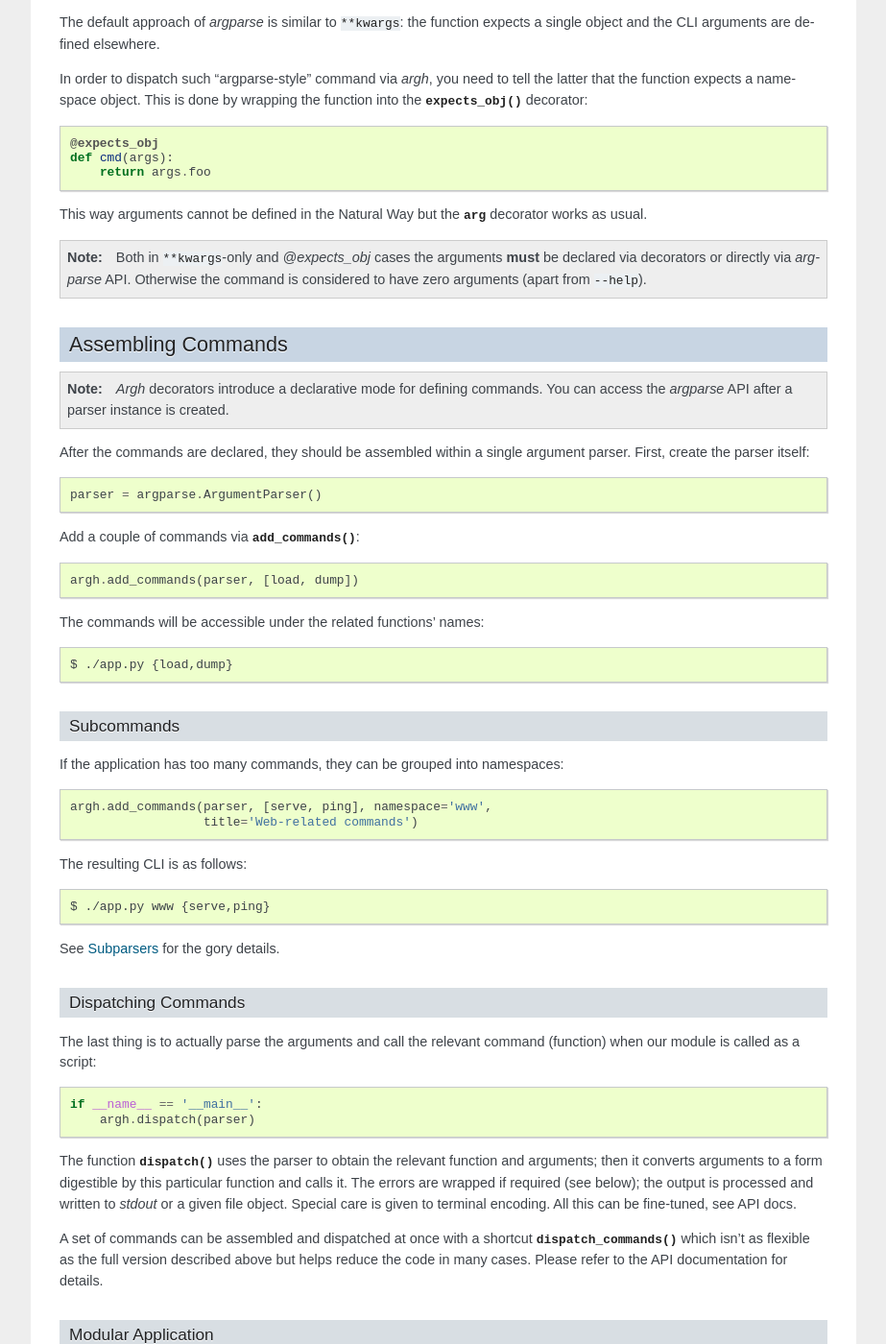
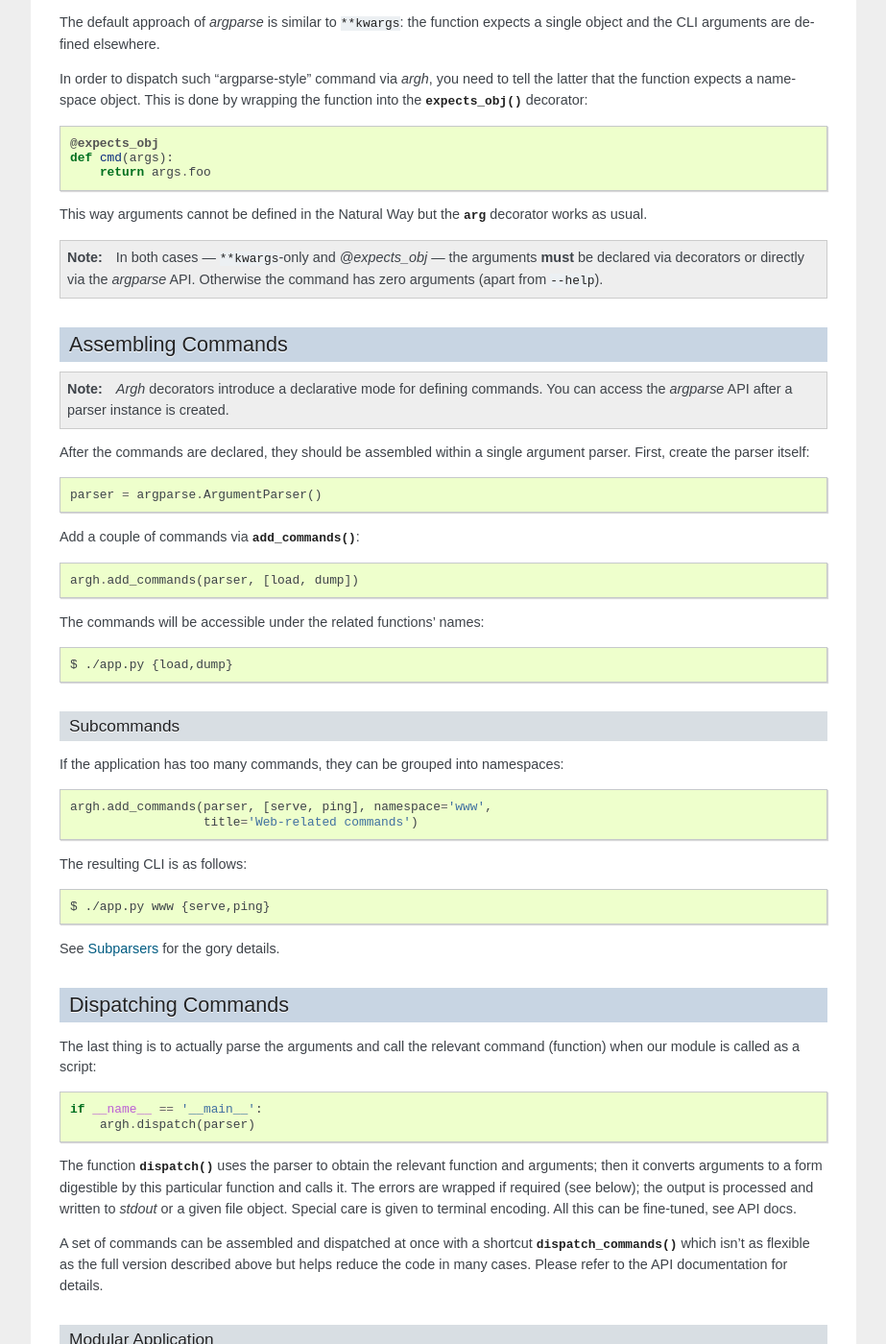
Before and after one commit to neithere/argh, a Sphinx documentation site: the page built from docs/tutorial.rst, in a window 1280 px wide and 1400 px high, scrolled down 3289 px. Shown: the whole window at 96% size, without its empty margins (198-1121 px from the left). Built offline with Sphinx 7.4.7, drawn with Linux system fonts in a browser that asks for light colours; some of the changed text lies outside the part shown.

Commit message:
Fix documentation

```diff
--- a/docs/tutorial.rst
+++ b/docs/tutorial.rst
@@ -207,10 +207,9 @@ This way arguments cannot be defined in the Natural Way but the
 :class:`~argh.decorators.arg` decorator works as usual.
 
 .. note::
-
-   Both in ``**kwargs``-only and `@expects_obj` cases the arguments **must**
-   be declared via decorators or directly via `argparse` API.  Otherwise the
-   command is considered to have zero arguments (apart from ``--help``).
+   In both cases — ``**kwargs``-only and `@expects_obj` — the arguments
+   **must** be declared via decorators or directly via the `argparse` API.
+   Otherwise the command has zero arguments (apart from ``--help``).
 
 Assembling Commands
 -------------------
@@ -248,7 +247,7 @@ The resulting CLI is as follows::
 See :doc:`subparsers` for the gory details.
 
 Dispatching Commands
-....................
+--------------------
 
 The last thing is to actually parse the arguments and call the relevant command
 (function) when our module is called as a script::
@@ -281,7 +280,9 @@ This clear separation makes a simple script just a bit more readable,
 but for a large application this is extremely important.
 
 Also note that the parser is standard.
-It's OK to call :func:`~argh.dispatching.dispatch` on a custom subclass of `argparse.ArgumentParser`.
+It's OK to call :func:`~argh.dispatching.dispatch` on a custom subclass
+of `argparse.ArgumentParser`.
+
 By the way, `argh` ships with :class:`~argh.helpers.ArghParser` which
 integrates the assembling and dispatching functions for DRYness.
 
```
Also changed, not shown: other parts of docs/tutorial.rst (+2 -2 lines), 1 other file.
